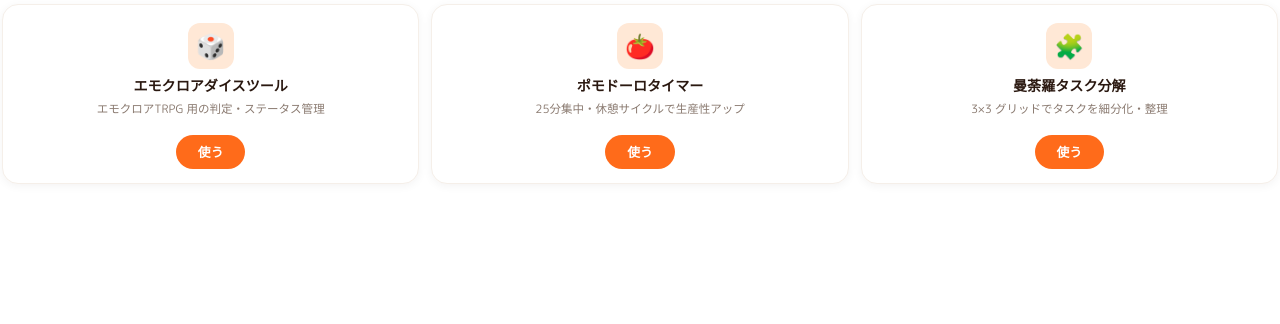
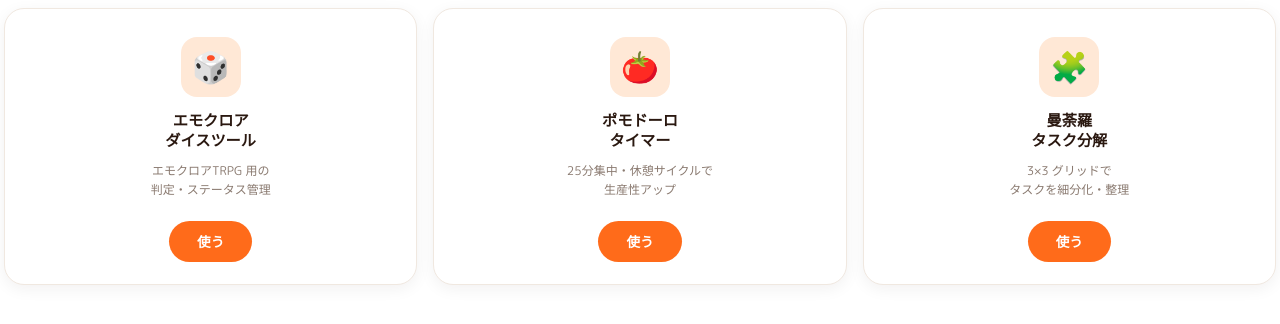
Before and after one commit to kaedesheart/onemancell-tools, a plain HTML site: page widget/index.html in a window 1280 px wide. Drawn offline with Linux system fonts and the light colour scheme.

Commit message:
style: ウィジェットのカードデザインを改善
Co-Authored-By: Claude Sonnet 4.6 <noreply@anthropic.com>

```diff
--- a/widget/index.html
+++ b/widget/index.html
@@ -13,72 +13,83 @@
     body {
       font-family: 'M PLUS Rounded 1c', -apple-system, sans-serif;
       background: transparent;
-      padding: 4px 2px;
+      padding: 8px 4px 4px;
     }
 
     .grid {
       display: grid;
       grid-template-columns: repeat(3, 1fr);
-      gap: 12px;
+      gap: 16px;
     }
 
     .card {
       background: #fff;
-      border-radius: 16px;
-      border: 1.5px solid #F5EFE9;
-      padding: 18px 12px 14px;
+      border-radius: 20px;
+      border: 1.5px solid #F0E8E0;
+      padding: 28px 16px 22px;
       display: flex;
       flex-direction: column;
       align-items: center;
       text-align: center;
-      gap: 6px;
-      box-shadow: 0 2px 10px rgba(42,24,16,.05);
+      gap: 10px;
+      box-shadow: 0 4px 16px rgba(42,24,16,.06);
+      transition: transform .2s, box-shadow .2s;
+    }
+
+    .card:hover {
+      transform: translateY(-3px);
+      box-shadow: 0 8px 24px rgba(255,107,26,.12);
     }
 
     .icon {
-      width: 46px;
-      height: 46px;
-      border-radius: 12px;
+      width: 60px;
+      height: 60px;
+      border-radius: 16px;
       background: #FFE8D6;
       display: flex;
       align-items: center;
       justify-content: center;
-      font-size: 1.5rem;
-      margin-bottom: 2px;
+      font-size: 1.9rem;
+      margin-bottom: 4px;
     }
 
     .name {
       font-weight: 800;
-      font-size: .88rem;
+      font-size: .95rem;
       color: #2A1810;
       line-height: 1.3;
     }
 
     .desc {
-      font-size: .72rem;
+      font-size: .75rem;
       color: #8A7A70;
-      line-height: 1.5;
+      line-height: 1.6;
       flex: 1;
     }
 
     .btn {
-      margin-top: 10px;
+      margin-top: 12px;
       display: inline-block;
       background: #FF6B1A;
       color: #fff;
       border-radius: 50px;
-      padding: 7px 22px;
-      font-size: .8rem;
-      font-weight: 700;
+      padding: 10px 28px;
+      font-size: .85rem;
+      font-weight: 800;
       text-decoration: none;
       font-family: inherit;
-      transition: background .15s;
+      transition: background .15s, transform .1s;
     }
 
     .btn:hover { background: #E85A0D; }
+    .btn:active { transform: scale(0.96); }
 
-    @media (max-width: 480px) {
-      .grid { grid-template-columns: repeat(2, 1fr); gap: 8px; }
+    @media (max-width: 500px) {
+      .grid { grid-template-columns: repeat(1, 1fr); gap: 12px; }
+      .card { flex-direction: row; padding: 18px 20px; text-align: left; align-items: center; gap: 16px; }
+      .icon { flex-shrink: 0; margin-bottom: 0; width: 52px; height: 52px; }
+      .card-body { flex: 1; display: flex; flex-direction: column; gap: 4px; }
+      .btn { margin-top: 0; padding: 8px 20px; }
     }
   </style>
 </head>
@@ -87,22 +98,22 @@
 
     <div class="card">
       <div class="icon">🎲</div>
-      <div class="name">エモクロアダイスツール</div>
-      <div class="desc">エモクロアTRPG 用の判定・ステータス管理</div>
+      <div class="name">エモクロア<br>ダイスツール</div>
+      <div class="desc">エモクロアTRPG 用の<br>判定・ステータス管理</div>
       <a class="btn" href="https://tools.onemancell.com/dice/" target="_blank" rel="noopener">使う</a>
     </div>
 
     <div class="card">
       <div class="icon">🍅</div>
-      <div class="name">ポモドーロタイマー</div>
-      <div class="desc">25分集中・休憩サイクルで生産性アップ</div>
+      <div class="name">ポモドーロ<br>タイマー</div>
+      <div class="desc">25分集中・休憩サイクルで<br>生産性アップ</div>
       <a class="btn" href="https://tools.onemancell.com/pomo/" target="_blank" rel="noopener">使う</a>
     </div>
 
     <div class="card">
       <div class="icon">🧩</div>
-      <div class="name">曼荼羅タスク分解</div>
-      <div class="desc">3×3 グリッドでタスクを細分化・整理</div>
+      <div class="name">曼荼羅<br>タスク分解</div>
+      <div class="desc">3×3 グリッドで<br>タスクを細分化・整理</div>
       <a class="btn" href="https://tools.onemancell.com/mandala/" target="_blank" rel="noopener">使う</a>
     </div>
 
```
